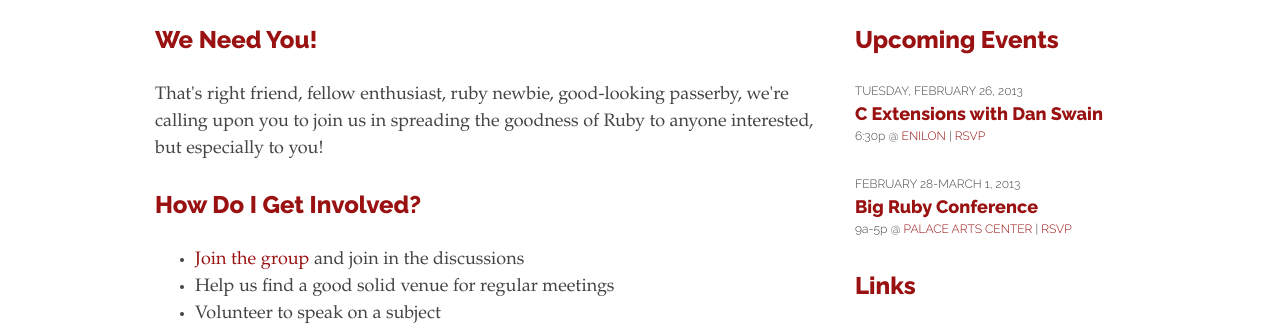
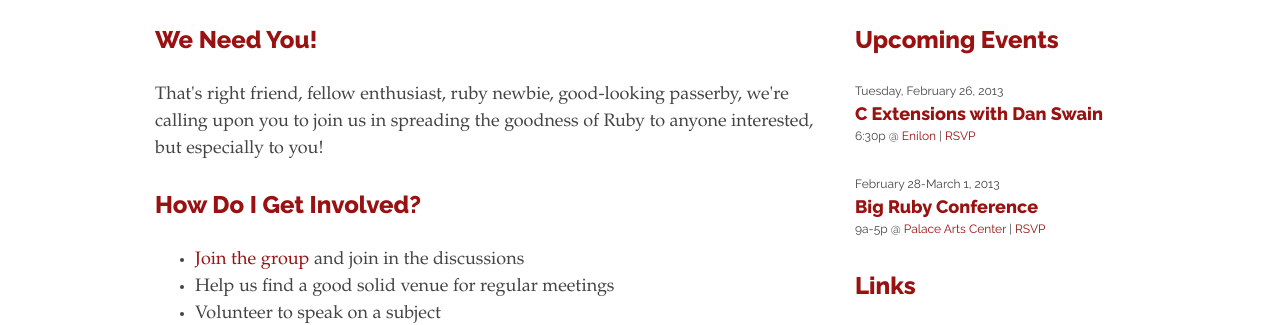
Before and after one commit to rubyftw/rubyftw.github.io, a Jekyll site: the page built from index.html, in a window 1280 px wide. Shown: the part 334-659 px from the top of the page. Built offline with Jekyll 4.4.1, drawn with Linux system fonts in a browser that asks for light colours; some web fonts are replaced.

Commit message:
Adjust font weights and styles

```diff
--- a/_layouts/default.html
+++ b/_layouts/default.html
@@ -9,7 +9,7 @@
     <meta name="viewport" content="width=device-width" />
 
     <link href="/stylesheets/desktop.css" rel="stylesheet" />
-    <link href='http://fonts.googleapis.com/css?family=Raleway:800,300|Gentium+Basic:400italic,700italic,400,700' rel='stylesheet' />
+    <link href='http://fonts.googleapis.com/css?family=Raleway:800,400,300|Gentium+Basic:400italic,700italic,400,700' rel='stylesheet' />
 
     <link rel="icon" type="image/png" href="/favicon.png" />
     <link rel="shortcut icon" type="image/x-icon" href="/favicon.ico" />
--- a/stylesheets/desktop.css
+++ b/stylesheets/desktop.css
@@ -57,7 +57,7 @@
 .site-subtitle {
   font-family: 'Raleway', sans-serif;
   font-size: 14px;
-  font-weight: 200;
+  font-weight: 300;
   letter-spacing: 3px;
 }
 
@@ -99,8 +99,7 @@
 
 .event-date {
   font-size: 12px;
-  font-weight: 200;
-  text-transform: uppercase;
+  font-weight: 400;
 }
 
 .event-title {
@@ -109,7 +108,7 @@
 
 .event-details {
   font-size: 12px;
-  text-transform: uppercase;
+  font-weight: 400;
 }
 
 .event-time {
@@ -137,7 +136,7 @@
   color: #aaa;
   font-family: "Raleway", sans-serif;
   font-size: 12px;
-  font-weight: 200;
+  font-weight: 300;
   letter-spacing: 3px;
   padding: 30px 15px;
   text-align: center;
```
